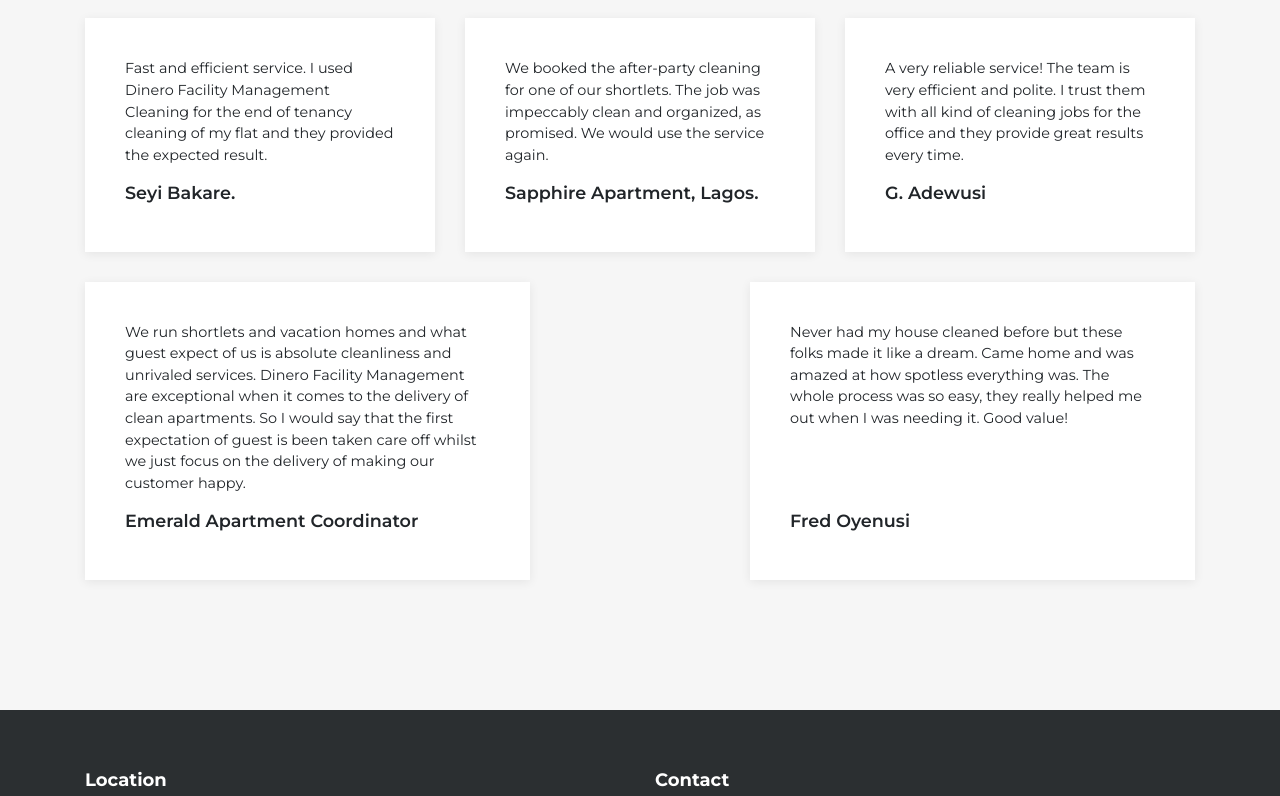
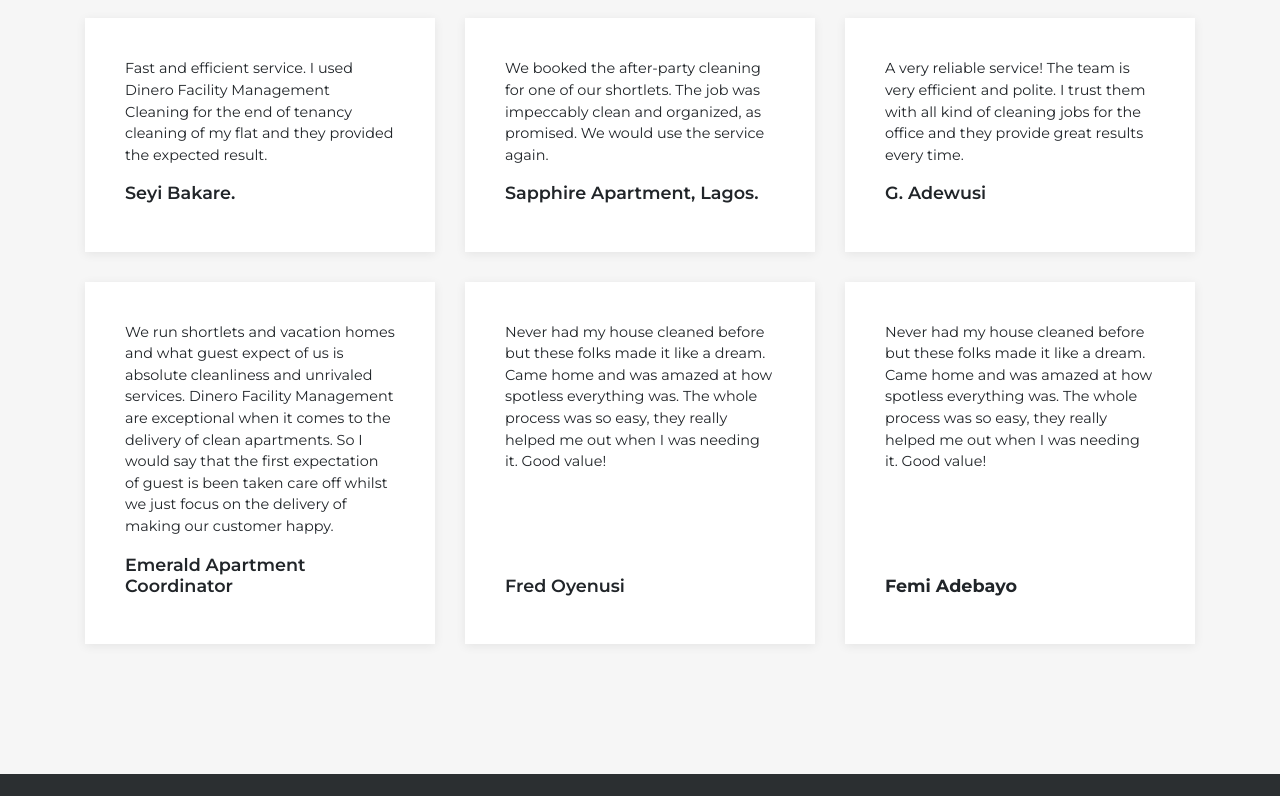
Before and after one commit to Thermiee/dinerofml, a plain HTML site: page testimonials.html in a window 1280 px wide. Shown: the part 220-1016 px from the top of the page. Drawn offline with nearby package versions, Linux system fonts and the light colour scheme; some packages are replaced by stand-ins of ours; a script that the page names is missing.

Commit message:
updated vision

```diff
--- a/testimonials.html
+++ b/testimonials.html
@@ -66,7 +66,7 @@
                     </div>
                 </div>
                 <div class="row">
-                    <div class="col-lg-4 col-xl-5">
+                    <div class="col-lg-4 col-xl-4">
                         <div class="card clean-testimonial-item border-0 rounded-0">
                             <div class="card-body">
                                 <p class="card-text">We run shortlets and vacation homes and what guest expect of us is absolute cleanliness and unrivaled services. Dinero Facility Management are exceptional when it comes to the delivery of clean apartments. So I would say that the first expectation of guest is been taken care off whilst we just focus on the delivery of making our customer happy.<br></p>
@@ -74,14 +74,19 @@
                             </div>
                         </div>
                     </div>
-                    <div class="col-lg-4 col-xl-2">
-                        <div class="card clean-testimonial-item border-0 rounded-0"></div>
-                    </div>
-                    <div class="col-lg-4 col-xl-5">
+                    <div class="col-lg-4 col-xl-4">
                         <div class="card clean-testimonial-item border-0 rounded-0">
                             <div class="card-body">
-                                <p class="card-text">Never had my house cleaned before but these folks made it like a dream. Came home and was amazed at how spotless everything was. The whole process was so easy, they really helped me out when I was needing it. Good value!<br><br><br><br></p>
+                                <p class="card-text">Never had my house cleaned before but these folks made it like a dream. Came home and was amazed at how spotless everything was. The whole process was so easy, they really helped me out when I was needing it. Good value!<br><br><br><br><br></p>
                                 <h3>Fred Oyenusi<br></h3>
+                            </div>
+                        </div>
+                    </div>
+                    <div class="col-lg-4 col-xl-4">
+                        <div class="card clean-testimonial-item border-0 rounded-0">
+                            <div class="card-body">
+                                <p class="card-text">Never had my house cleaned before but these folks made it like a dream. Came home and was amazed at how spotless everything was. The whole process was so easy, they really helped me out when I was needing it. Good value!<br><br><br><br><br></p>
+                                <h3><strong>Femi Adebayo</strong><br></h3>
                             </div>
                         </div>
                     </div>
```
Also changed, not shown: vision.html (+1 -1 lines).
